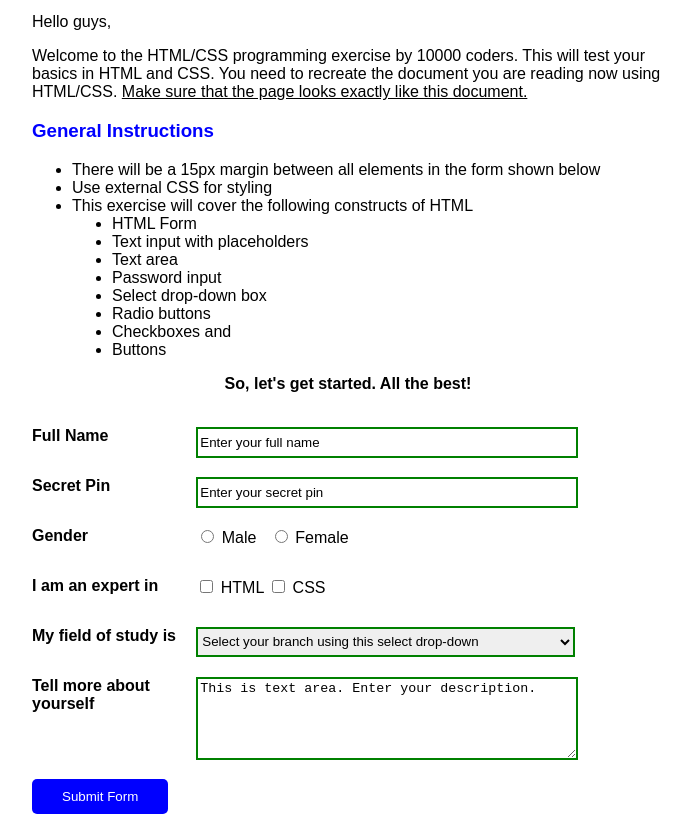
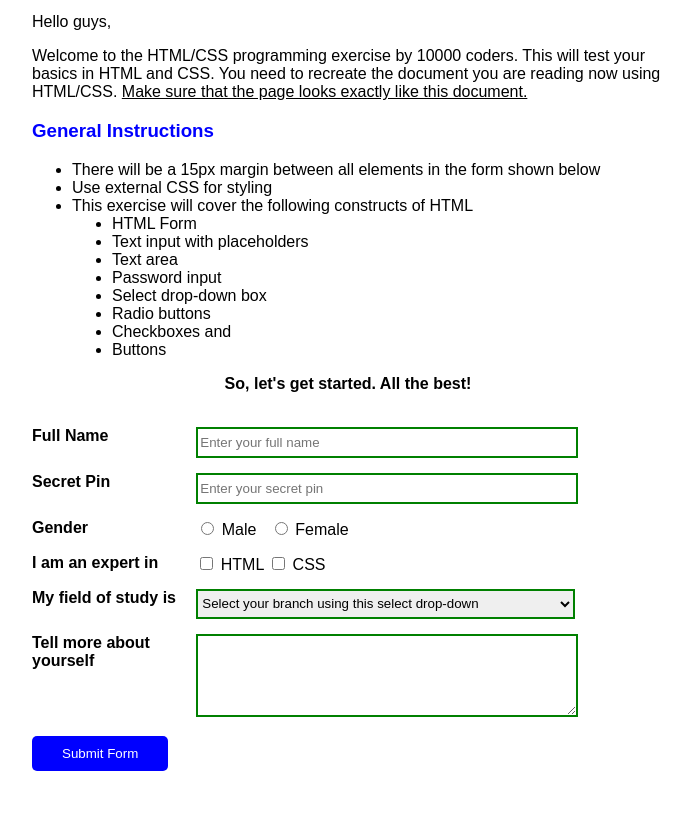
Before and after one commit to vprahaladhan/personal-site, a plain HTML site: page index.html in a window 1280 px wide. Shown: the part 159-981 px from the top of the page, without its empty margins (292-983 px from the left). After the commit the page ends 938 px from the top, so only its background shows below. Drawn offline with Linux system fonts and the light colour scheme.

Commit message:
Update index.html

```diff
--- a/index.html
+++ b/index.html
@@ -40,52 +40,57 @@
         <div id="all-the-best">
             <p><b>So, let's get started. All the best!</b></p><br>
         </div>
+<!--        <form id="form" action="#logo">-->
             <div id="form-wrapper">
-            <form id="form">
-                <div class="row">
-                    <div class="column left form-label"><span>Full Name</span></div>
-                    <div class="column right form-text-input"><span><input class="input" type="text" name="fullName" value="Enter your full name"></span></div>
+                <div class="column left form-label">
+                    <span>Full Name</span>
                 </div>
-                <div class="row">
-                    <div class="column left form-label"><span>Secret Pin</span></div>
-                    <div class="column right form-text-input"><span><input class="input" type="text" name="secretPin" value="Enter your secret pin"></span></div>
+                <div class="column right form-text-input">
+                    <input class="input" type="text" id="full-name" placeholder="Enter your full name">
                 </div>
-                <div class="row">
-                    <div class="column left form-label"><span>Gender</span></div>
-                    <div class="column right form-text-input"><span>
-                        <input class="green" type="radio" name="gender" value="male" /> Male &nbsp;
-                        <input class="green" type="radio" name="gender" value="female" /> Female
-                    </span></div>
+                <div class="column left form-label">
+                    <span>Secret Pin</span>
                 </div>
-                <div class="row">
-                    <div class="column left form-label"><span>I am an expert in</span></div>
-                    <div class="column right form-text-input"><span>
+                <div class="column right form-text-input">
+                    <input class="input" type="text" id="secret-pin" placeholder="Enter your secret pin">
+                </div>
+                <div class="column left form-label">
+                    <span>Gender</span>
+                </div>
+                <div class="column right form-text-input">
+                    <input class="green" type="radio" name="gender" id="male" /> Male &nbsp;
+                    <input class="green" type="radio" name="gender" id="female" /> Female
+                </div>
+                <div class="column left form-label">
+                    <span>I am an expert in</span>
+                </div>
+                <div class="column right form-text-input">
                     <input class="green" type="checkbox" name="html" value="HTML" /> HTML
                     <input class="green" type="checkbox" name="css" value="CSS" /> CSS
-                    </span></div>
                 </div>
-                <div class="row">
-                    <div class="column left form-label"><span>My field of study is</span></div>
-                    <div class="column right form-text-input"><span>
+                <div class="column left form-label">
+                    <span>My field of study is</span>
+                </div>
+                <div class="column right form-text-input">
                     <select id="select" class="input">
                         <option value="" disabled selected>Select your branch using this select drop-down</option>
                         <option value="csc">Computer Science</option>
-                            <option value="ele">Electricl</option>
+                        <option value="ele">Electrical</option>
                         <option value="eee">Electrical &amp; Electronics</option>
                         <option value="civ">Civil</option>
                     </select>
-                    </span></div>
                 </div>
-                <div class="row">
-                    <div class="column left form-label label"><span style="margin-top: 0px">Tell more about yourself</span></div>
-                    <div class="column right form-text-input"><span>
-                        <textarea class="txtarea" rows="5" cols="60">This is text area. Enter your description.
+                <div class="column left form-label">
+                    <span style="margin-top: 0px">Tell more about yourself</span>
+                </div>
+                <div class="column right form-text-input">
+                    <textarea class="txtarea" placeholder="This is text area. Enter your description." rows="5" cols="60">
                     </textarea>
-                    </span></div>
-                </div>
-                <input class="submit" type="submit" value="Submit Form">
-            </form>
                 </div>
             </div>
+<!--        <   /form>-->
+        <button id="submit" class="submit">Submit Form</button>
+    </div>
+    <script src="./scripts/script.js"></script>
 </body>
 </html>
```
Lines whose indentation alone changed are shown as unchanged.
